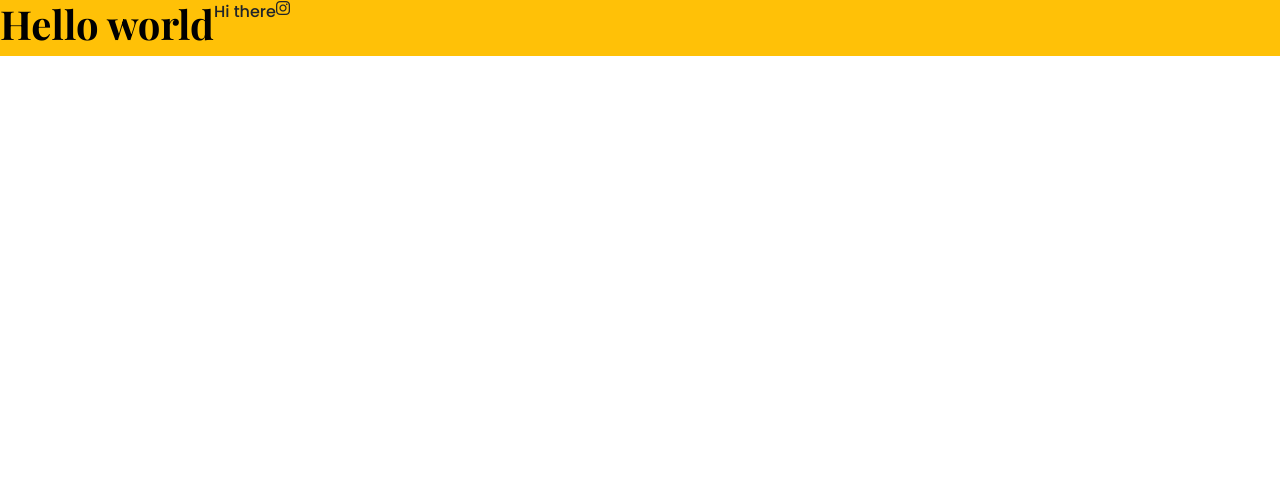
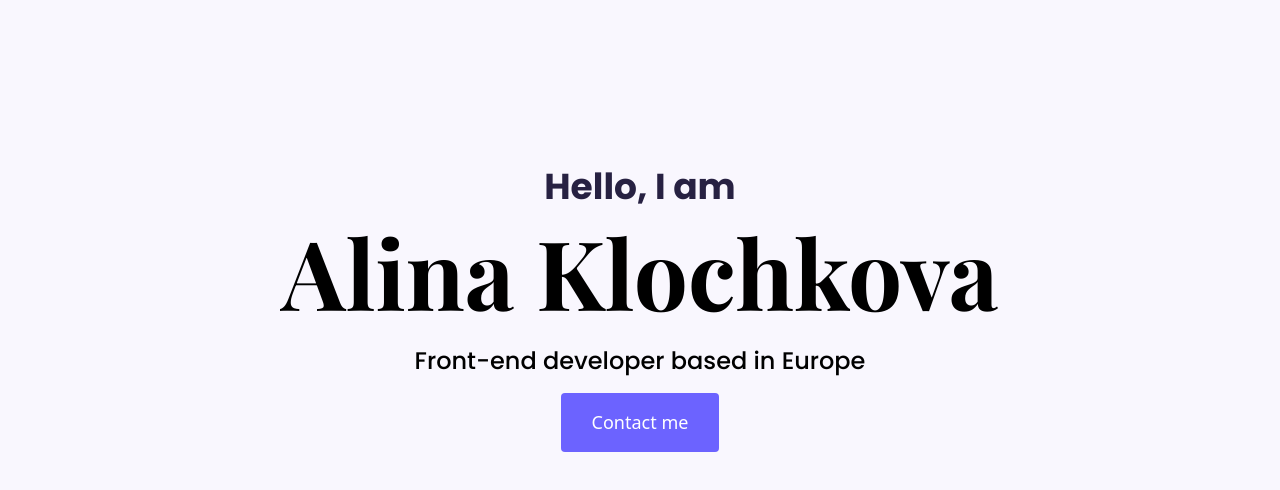
Before and after one commit to fenilka/portfolio-project, a plain HTML site: page index.html in a window 1280 px wide. Drawn offline with nearby package versions, Linux system fonts and the light colour scheme.

Commit message:
Added css for hero

```diff
--- a/index.html
+++ b/index.html
@@ -28,10 +28,13 @@
     <title>Document</title>
   </head>
   <body>
-    <div class="d-flex bg-warning">
-      <h1>Hello world</h1>
-      <p>Hi there</p>
-      <i class="fab fa-instagram"></i>
+    <div class="hero">
+      <p>Hello, I am</p>
+      <h1>Alina Klochkova</h1>
+      <h2 mb-5>Front-end developer based in Europe</h2>
+      <div></div>
+      <a href="#" class="btn btn-branding">Contact me</a>
+      </div>
     </div>
     <script
       defer
--- a/styles/style.css
+++ b/styles/style.css
@@ -1,9 +1,49 @@
-h1 {
+:root {
+  --branding-color: #6c63ff;
+  --heading-font-family: "Playfair Display", serif;
+  --default-font-family: "Poppins", sans-serif;
+}
+
+h1,
+h2,
+h3,
+h4,
+h5,
+h6 {
   color: black;
-  font-family: "Playfair Display", serif;
+  font-family: var(--heading-font-family);
   font-weight: bold;
 }
+h1 {
+  font-size: 96px;
+}
 p {
-  font-family: "Poppins", sans-serif;
+  font-family: var(--default-font-family);
   font-weight: normal;
 }
+
+.hero {
+  background: #f9f7fe;
+  text-align: center;
+  padding: 160px 20px;
+}
+.hero p {
+  font-size: 36px;
+  font-weight: bold;
+  margin: 0;
+  color: #272142;
+}
+.hero h2 {
+  font-family: var(--default-font-family);
+  font-weight: normal;
+  line-height: 2;
+  font-size: 24px;
+}
+.btn-branding {
+  background: var(--branding-color);
+  border-radius: 4px;
+  color: white;
+  font-size: 18px;
+  line-height: 27px;
+  padding: 15px 30px;
+}
```
